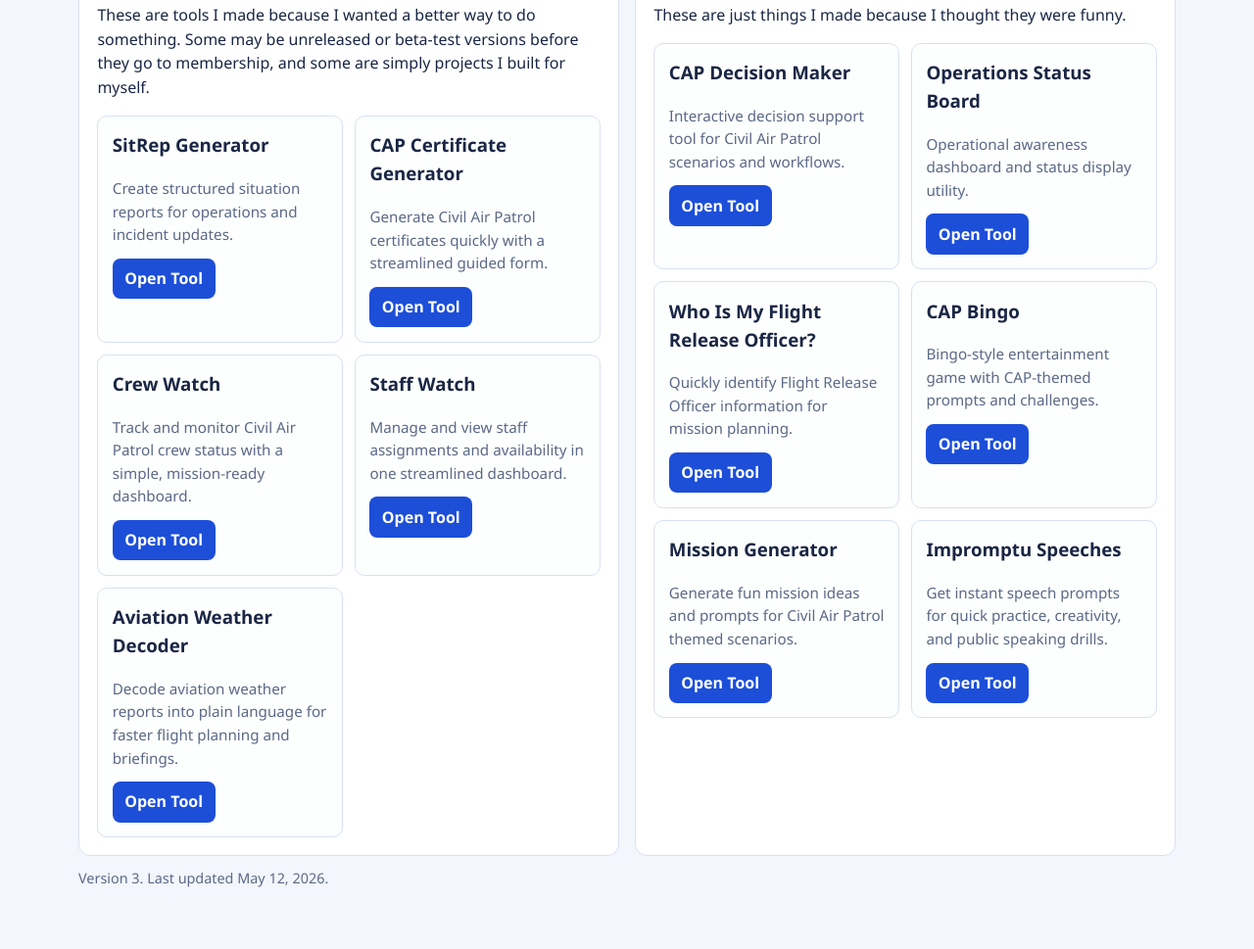
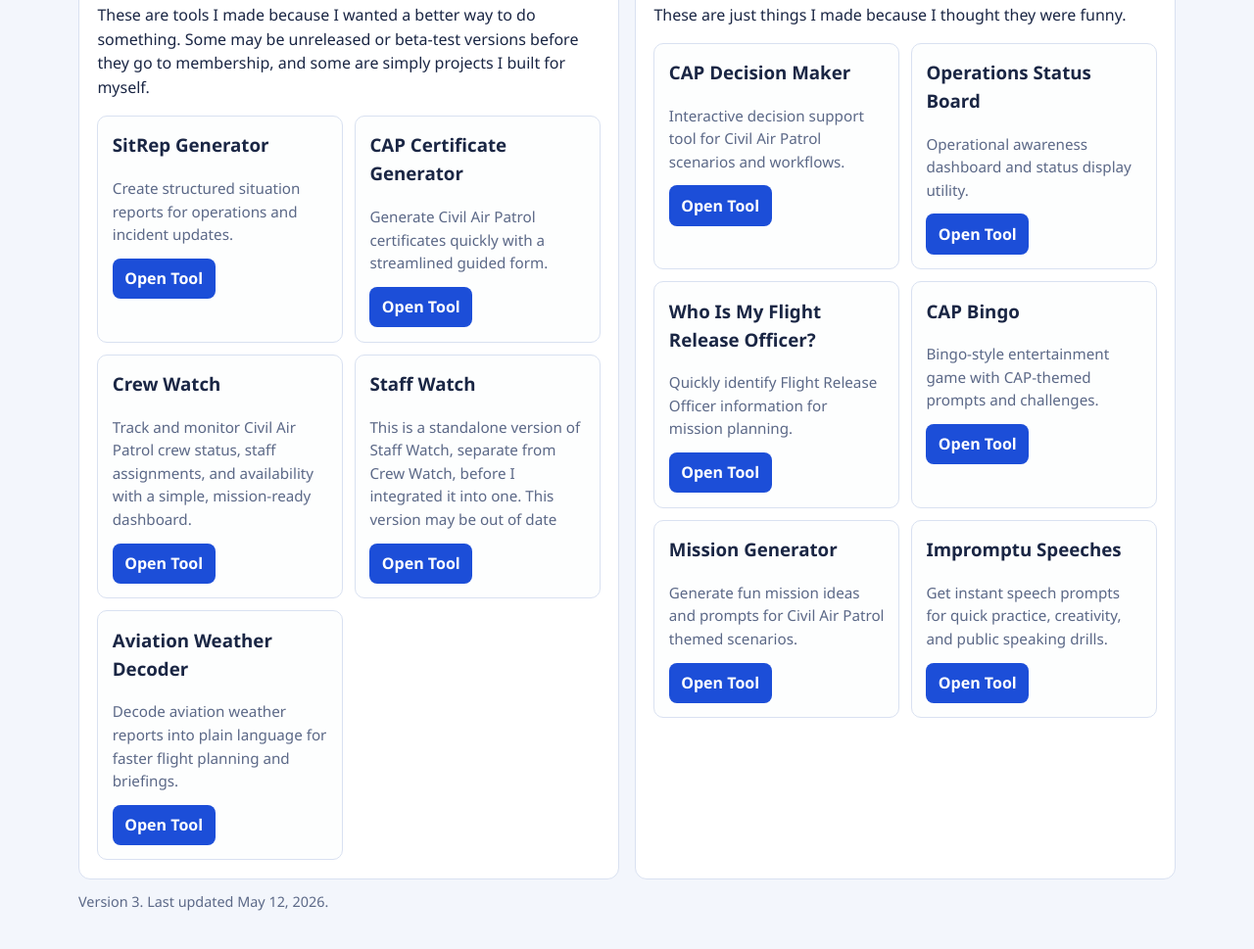
Before and after one commit to Romans-Tools/Romans-Tools, a plain HTML site: page index.html in a window 1280 px wide. Shown: the part 511-1480 px from the top of the page at 98% size. Drawn offline with Linux system fonts and the light colour scheme.

Commit message:
Update index.html

```diff
--- a/index.html
+++ b/index.html
@@ -70,7 +70,7 @@
 
               <section class="tool-tile">
                 <h3>Crew Watch</h3>
-                <p>Track and monitor Civil Air Patrol crew status with a simple, mission-ready dashboard.</p>
+                <p>Track and monitor Civil Air Patrol crew status, staff assignments, and availability with a simple, mission-ready dashboard.</p>
                 <a
                   class="btn"
                   href="https://capcrewwatch.netlify.app"
@@ -85,7 +85,7 @@
 
               <section class="tool-tile">
                 <h3>Staff Watch</h3>
-                <p>Manage and view staff assignments and availability in one streamlined dashboard.</p>
+                <p>This is a standalone version of Staff Watch, separate from Crew Watch, before I integrated it into one. This version may be out of date</p>
                 <a
                   class="btn"
                   href="https://staffwatch.netlify.app/"
```
